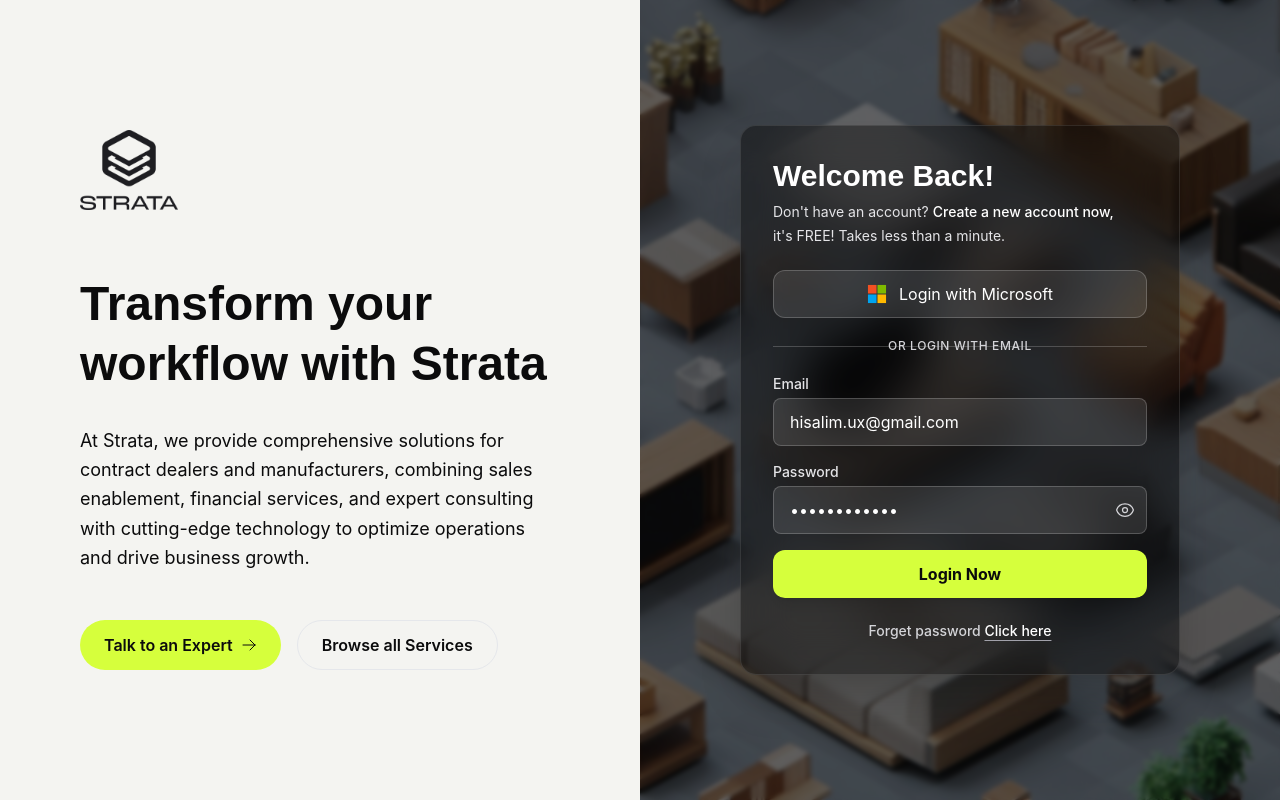
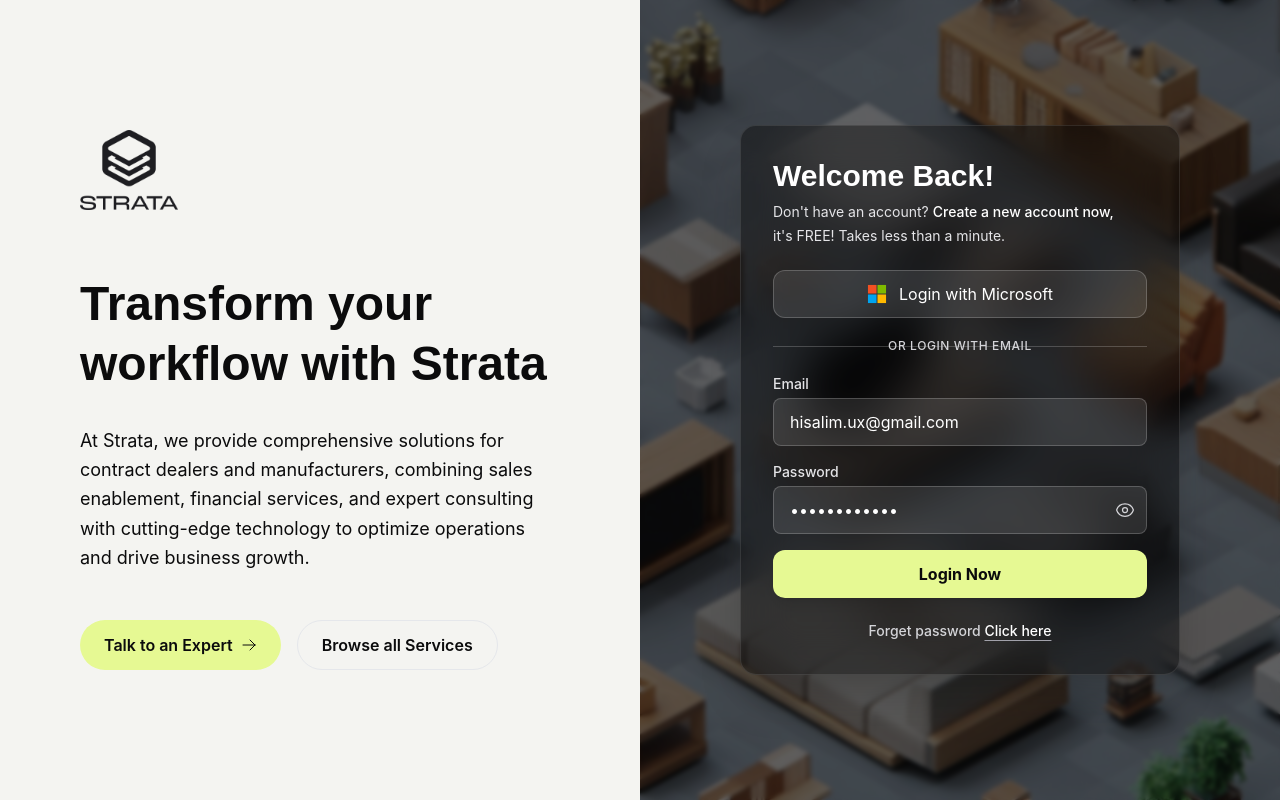
Before and after one commit to diegoagentic/catalyst-ds-test, a React (Vite) app: page / in a window 1280 px wide. Built offline with nearby package versions, Linux system fonts and the light colour scheme.

Commit message:
UI Refinements: Brand colors for Timelines, Tracking Modal, and Quick Actions

```diff
--- a/src/components/Navbar.tsx
+++ b/src/components/Navbar.tsx
@@ -36,20 +36,20 @@
     const { currentTenant, tenants, setTenant } = useTenant()
 
     return (
-        <div className="fixed top-6 left-1/2 -translate-x-1/2 z-50">
-            <div className="flex items-center px-6 py-2 rounded-full gap-4 bg-white/80 dark:bg-zinc-900/80 backdrop-blur-xl border border-border shadow-lg dark:shadow-glow-md">
+        <div className="fixed top-6 left-1/2 -translate-x-1/2 z-50 max-w-[95vw]">
+            <div className="flex items-center px-4 py-2 rounded-full gap-2 bg-white/80 dark:bg-zinc-900/80 backdrop-blur-xl border border-border shadow-lg dark:shadow-glow-md">
 
                 {/* Logo */}
-                <div className="px-4">
-                    <img src={logoLightBrand} alt="Strata" className="h-8 w-32 object-contain block dark:hidden" />
-                    <img src={logoDarkBrand} alt="Strata" className="h-8 w-32 object-contain hidden dark:block" />
+                <div className="px-2 shrink-0">
+                    <img src={logoLightBrand} alt="Strata" className="h-8 w-24 object-contain block dark:hidden" />
+                    <img src={logoDarkBrand} alt="Strata" className="h-8 w-24 object-contain hidden dark:block" />
                 </div>
 
 
                 <div className="h-6 w-px bg-border mx-1"></div>
 
                 {/* Tenant Selector */}
-                <Menu as="div" className="relative mr-2">
+                <Menu as="div" className="relative">
                     <MenuButton className="flex items-center gap-2 px-3 py-1.5 rounded-lg hover:bg-muted transition-colors outline-none">
                         <div className="flex flex-col items-start text-left">
                             <span className="text-[10px] font-medium text-muted-foreground uppercase tracking-wider leading-none">Tenant</span>
@@ -97,7 +97,7 @@
                 <div className="h-6 w-px bg-border mx-1"></div>
 
                 {/* Right Actions */}
-                <div className="flex items-center gap-2 pr-2">
+                <div className="flex items-center gap-1">
                     {/* Action Center - New Feature */}
                     <ActionCenter />
 
@@ -119,8 +119,8 @@
                             <PopoverPanel className="fixed top-[90px] left-1/2 -translate-x-1/2 w-[400px] p-4 bg-white/95 dark:bg-zinc-900/95 backdrop-blur-xl border border-border shadow-2xl rounded-3xl z-[100] overflow-hidden">
                                 <div className="grid grid-cols-3 gap-4">
                                     {[
-                                        { icon: <BriefcaseIcon className="w-8 h-8" />, label: "My Work Space", color: "text-primary", bg: "bg-primary/10", isHighlighted: true, onClick: onNavigateToWorkspace },
-                                        { icon: <HomeIcon className="w-8 h-8" />, label: "Portal", color: "text-primary", bg: "bg-primary/10" },
+                                        { icon: <BriefcaseIcon className="w-8 h-8" />, label: "My Work Space", color: "text-zinc-900 dark:text-primary", bg: "bg-primary/10", isHighlighted: true, onClick: onNavigateToWorkspace },
+                                        { icon: <HomeIcon className="w-8 h-8" />, label: "Portal", color: "text-zinc-900 dark:text-primary", bg: "bg-primary/10" },
                                         { icon: <UserIcon className="w-8 h-8" />, label: "CRM", color: "text-purple-600 dark:text-purple-400", bg: "bg-purple-50 dark:bg-purple-500/10" },
                                         { icon: <DocumentTextIcon className="w-8 h-8" />, label: "Invoice", color: "text-green-600 dark:text-green-400", bg: "bg-green-50 dark:bg-green-500/10" },
                                         { icon: <CubeIcon className="w-8 h-8" />, label: "Inventory", color: "text-orange-600 dark:text-orange-400", bg: "bg-orange-50 dark:bg-orange-500/10" },
--- a/src/components/notifications/ActionCenter.tsx
+++ b/src/components/notifications/ActionCenter.tsx
@@ -138,7 +138,7 @@
                     )}>
                         <BellIcon className="w-5 h-5" />
                         {totalCount > 0 && (
-                            <span className="absolute top-1.5 right-1.5 w-2 h-2 rounded-full bg-primary ring-2 ring-white dark:ring-zinc-900" />
+                            <span className="absolute top-1.5 right-1.5 w-2 h-2 rounded-full bg-red-400 dark:bg-red-500 ring-2 ring-white dark:ring-zinc-900" />
                         )}
                     </PopoverButton>
 
--- a/src/styles/tokens/variables-dark.css
+++ b/src/styles/tokens/variables-dark.css
@@ -5,7 +5,7 @@
   --color-card-foreground: #F4F4F1;
   --color-popover: #0B0B0C;
   --color-popover-foreground: #F4F4F1;
-  --color-primary: #d6ff3c;
+  --color-primary: #C3E433;
   --color-primary-foreground: #0B0B0C;
   --color-secondary: #1E1E22;
   --color-secondary-foreground: #F4F4F1;
@@ -21,27 +21,27 @@
   --color-ring: #a1a1aa;
   --color-chart-1: #6366f1;
   --color-chart-2: #22c55e;
-  --color-chart-3: #ef4444;
+  --color-chart-3: #E52D49;
   --color-chart-4: #f59e0b;
   --color-chart-5: #818cf8;
   --color-sidebar: #0B0B0C;
   --color-sidebar-foreground: #F4F4F1;
-  --color-sidebar-primary: #d6ff3c;
+  --color-sidebar-primary: #C3E433;
   --color-sidebar-primary-foreground: #0B0B0C;
   --color-sidebar-accent: #1E1E22;
   --color-sidebar-accent-foreground: #F4F4F1;
   --color-sidebar-border: #1E1E22;
   --color-sidebar-ring: #a1a1aa;
   --color-brand-50: #fdfee7;
-  --color-brand-100: #faffc2;
-  --color-brand-200: #f5ff92;
-  --color-brand-300: #edff58;
-  --color-brand-400: #d6ff3c;
-  --color-brand-500: #b4eb00;
-  --color-brand-600: #8bc200;
-  --color-brand-700: #679600;
-  --color-brand-800: #507206;
-  --color-brand-900: #425e0b;
+  --color-brand-100: #F4F8E1;
+  --color-brand-200: #F4FFC9;
+  --color-brand-300: #E6F993;
+  --color-brand-400: #DAF75F;
+  --color-brand-500: #C3E433;
+  --color-brand-600: #A0C114;
+  --color-brand-700: #3C4B00;
+  --color-brand-800: #3C4B00;
+  --color-brand-900: #2A3400;
   --color-brand-950: #233502;
   --color-brand-lime: #d6ff3c;
   --color-mono-offBlack: #0B0B0C;
@@ -49,38 +49,28 @@
   --color-mono-softGray: #C8C8C8;
   --color-mono-offWhite: #F4F4F1;
   --color-zinc-50: #fafafa;
-  --color-zinc-100: #f4f4f5;
-  --color-zinc-200: #e4e4e7;
-  --color-zinc-300: #d4d4d8;
-  --color-zinc-400: #a1a1aa;
-  --color-zinc-500: #71717a;
-  --color-zinc-600: #52525b;
-  --color-zinc-700: #3f3f46;
-  --color-zinc-800: #27272a;
-  --color-zinc-900: #18181b;
+  --color-zinc-100: #EBECEE;
+  --color-zinc-200: #E0E2E5;
+  --color-zinc-300: #D0D4D8;
+  --color-zinc-400: #B4BBC2;
+  --color-zinc-500: #959DA7;
+  --color-zinc-600: #546070;
+  --color-zinc-700: #333F4E;
+  --color-zinc-800: #141E2C;
+  --color-zinc-900: #02060C;
   --color-zinc-950: #09090b;
-  --color-slate-50: #f8fafc;
-  --color-slate-100: #f1f5f9;
-  --color-slate-200: #e2e8f0;
-  --color-slate-300: #cbd5e1;
-  --color-slate-400: #94a3b8;
-  --color-slate-500: #64748b;
-  --color-slate-600: #475569;
-  --color-slate-700: #334155;
-  --color-slate-800: #1e293b;
-  --color-slate-900: #0f172a;
-  --color-slate-950: #020617;
-  --color-red-50: #fef2f2;
-  --color-red-100: #fee2e2;
-  --color-red-200: #fecaca;
-  --color-red-300: #fca5a5;
-  --color-red-400: #f87171;
-  --color-red-500: #ef4444;
-  --color-red-600: #dc2626;
-  --color-red-700: #b91c1c;
-  --color-red-800: #991b1b;
-  --color-red-900: #7f1d1d;
-  --color-red-950: #450a0a;
+
+  --color-red-50: #fff5f6;
+  --color-red-100: #FFECEE;
+  --color-red-200: #FFD6DC;
+  --color-red-300: #F99DAA;
+  --color-red-400: #ED5F74;
+  --color-red-500: #E52D49;
+  --color-red-600: #C11736;
+  --color-red-700: #8B091D;
+  --color-red-800: #580410;
+  --color-red-900: #340209;
+  --color-red-950: #1a0104;
   --color-green-50: #f0fdf4;
   --color-green-100: #dcfce7;
   --color-green-200: #bbf7d0;
--- a/src/styles/tokens/variables.css
+++ b/src/styles/tokens/variables.css
@@ -5,7 +5,7 @@
   --color-card-foreground: #0B0B0C;
   --color-popover: #F4F4F1;
   --color-popover-foreground: #0B0B0C;
-  --color-primary: #d6ff3c;
+  --color-primary: #E6F993;
   --color-primary-foreground: #0B0B0C;
   --color-secondary: #f4f4f5;
   --color-secondary-foreground: #18181b;
@@ -13,7 +13,7 @@
   --color-muted-foreground: #71717a;
   --color-accent: #f4f4f5;
   --color-accent-foreground: #18181b;
-  --color-destructive: #ef4444;
+  --color-destructive: #E52D49;
   --color-destructive-foreground: #ffffff;
   --color-border: #e4e4e7;
   --color-input: #e4e4e7;
@@ -21,27 +21,27 @@
   --color-ring: #71717a;
   --color-chart-1: #6366f1;
   --color-chart-2: #22c55e;
-  --color-chart-3: #ef4444;
+  --color-chart-3: #E52D49;
   --color-chart-4: #f59e0b;
   --color-chart-5: #818cf8;
   --color-sidebar: #F4F4F1;
   --color-sidebar-foreground: #0B0B0C;
-  --color-sidebar-primary: #d6ff3c;
+  --color-sidebar-primary: #E6F993;
   --color-sidebar-primary-foreground: #0B0B0C;
   --color-sidebar-accent: #f4f4f5;
   --color-sidebar-accent-foreground: #18181b;
   --color-sidebar-border: #e4e4e7;
   --color-sidebar-ring: #71717a;
   --color-brand-50: #fdfee7;
-  --color-brand-100: #faffc2;
-  --color-brand-200: #f5ff92;
-  --color-brand-300: #edff58;
-  --color-brand-400: #d6ff3c;
-  --color-brand-500: #b4eb00;
-  --color-brand-600: #8bc200;
-  --color-brand-700: #679600;
-  --color-brand-800: #507206;
-  --color-brand-900: #425e0b;
+  --color-brand-100: #F4F8E1;
+  --color-brand-200: #F4FFC9;
+  --color-brand-300: #E6F993;
+  --color-brand-400: #DAF75F;
+  --color-brand-500: #C3E433;
+  --color-brand-600: #A0C114;
+  --color-brand-700: #3C4B00;
+  --color-brand-800: #3C4B00;
+  --color-brand-900: #2A3400;
   --color-brand-950: #233502;
   --color-brand-lime: #d6ff3c;
   --color-mono-offBlack: #0B0B0C;
@@ -59,28 +59,18 @@
   --color-zinc-800: #27272a;
   --color-zinc-900: #18181b;
   --color-zinc-950: #09090b;
-  --color-slate-50: #f8fafc;
-  --color-slate-100: #f1f5f9;
-  --color-slate-200: #e2e8f0;
-  --color-slate-300: #cbd5e1;
-  --color-slate-400: #94a3b8;
-  --color-slate-500: #64748b;
-  --color-slate-600: #475569;
-  --color-slate-700: #334155;
-  --color-slate-800: #1e293b;
-  --color-slate-900: #0f172a;
-  --color-slate-950: #020617;
-  --color-red-50: #fef2f2;
-  --color-red-100: #fee2e2;
-  --color-red-200: #fecaca;
-  --color-red-300: #fca5a5;
-  --color-red-400: #f87171;
-  --color-red-500: #ef4444;
-  --color-red-600: #dc2626;
-  --color-red-700: #b91c1c;
-  --color-red-800: #991b1b;
-  --color-red-900: #7f1d1d;
-  --color-red-950: #450a0a;
+
+  --color-red-50: #fff5f6;
+  --color-red-100: #FFECEE;
+  --color-red-200: #FFD6DC;
+  --color-red-300: #F99DAA;
+  --color-red-400: #ED5F74;
+  --color-red-500: #E52D49;
+  --color-red-600: #C11736;
+  --color-red-700: #8B091D;
+  --color-red-800: #580410;
+  --color-red-900: #340209;
+  --color-red-950: #1a0104;
   --color-green-50: #f0fdf4;
   --color-green-100: #dcfce7;
   --color-green-200: #bbf7d0;
```
Also changed, not shown: src/Dashboard.tsx (+35 -46 lines), src/Detail.tsx (+11 -11 lines), src/Workspace.tsx (+11 -11 lines).
